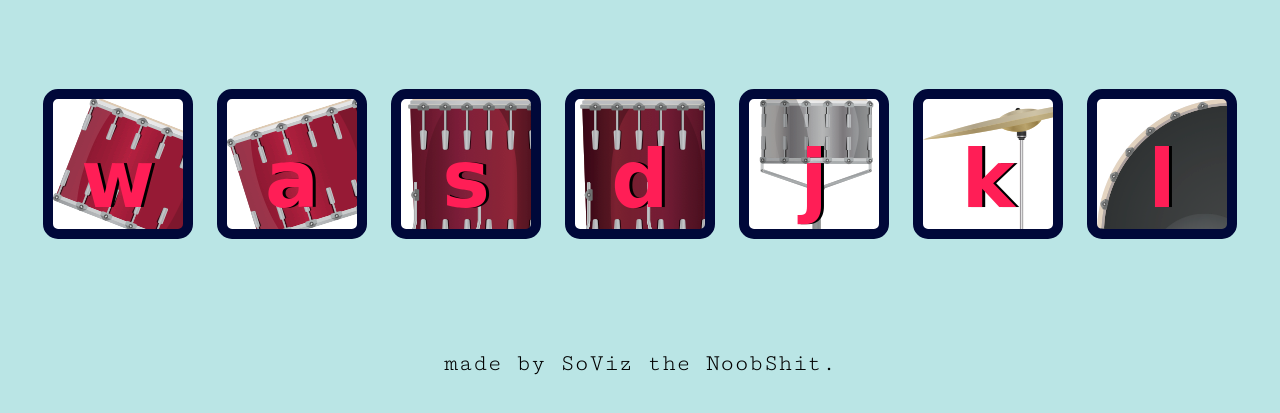
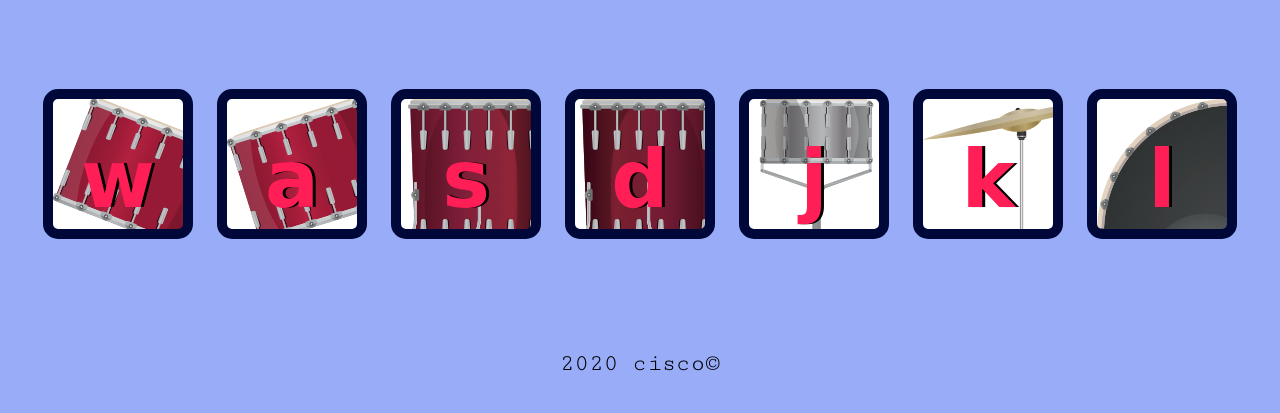
Before and after one commit to cisco-trash-code/Drumkit, a plain HTML site: page index.html in a window 1280 px wide. Shown: the part 207-620 px from the top of the page. Drawn offline with Linux system fonts and the light colour scheme.

Commit message:
Modify the footer and background.

```diff
--- a/index.html
+++ b/index.html
@@ -27,6 +27,6 @@
   </body>
 
   <footer>
-    made by SoViz the NoobShit.
+    2020 cisco&copy;
   </footer>
 </html>
--- a/style.css
+++ b/style.css
@@ -1,5 +1,5 @@
 body,footer {
-    background-color: #bae5e5;
+    background-color: #98acf8;
     text-align: center;
 }
 
```
